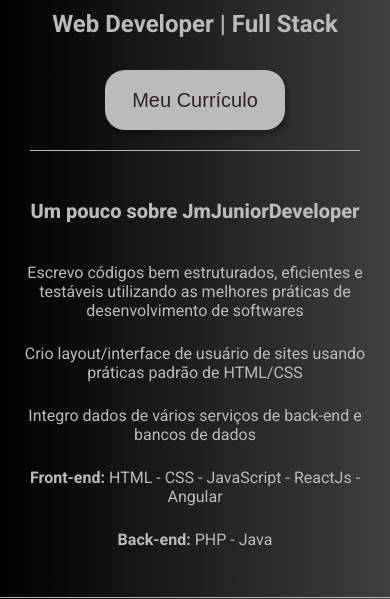
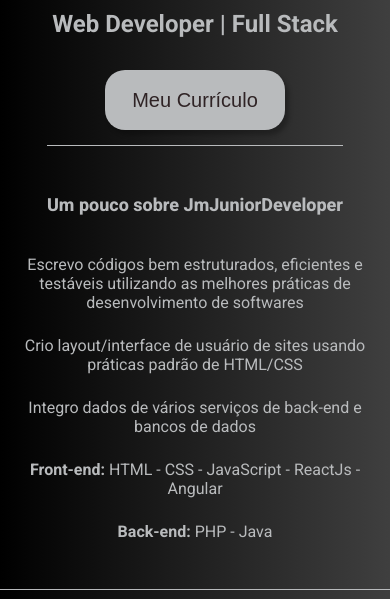
Before and after one commit to JmJunior20/my-page-jmjunior, a plain HTML site: page index.html in a window 390 px wide. Shown: the part 181-780 px from the top of the page. Drawn offline with Linux system fonts and the light colour scheme.

Commit message:
Acertando tamanho de responsividade

```diff
--- a/src/css/responsivo.css
+++ b/src/css/responsivo.css
@@ -21,11 +21,11 @@
   }
 
   .conteudo-secundario {
-    margin: 20px;
+    margin: 15px;
   }
 
   .conteudo-secundario-titulo {
-    font-size: 20px;
+    font-size: 18px;
   }
 
   .conteudo-secundario-paragrafo {
```
